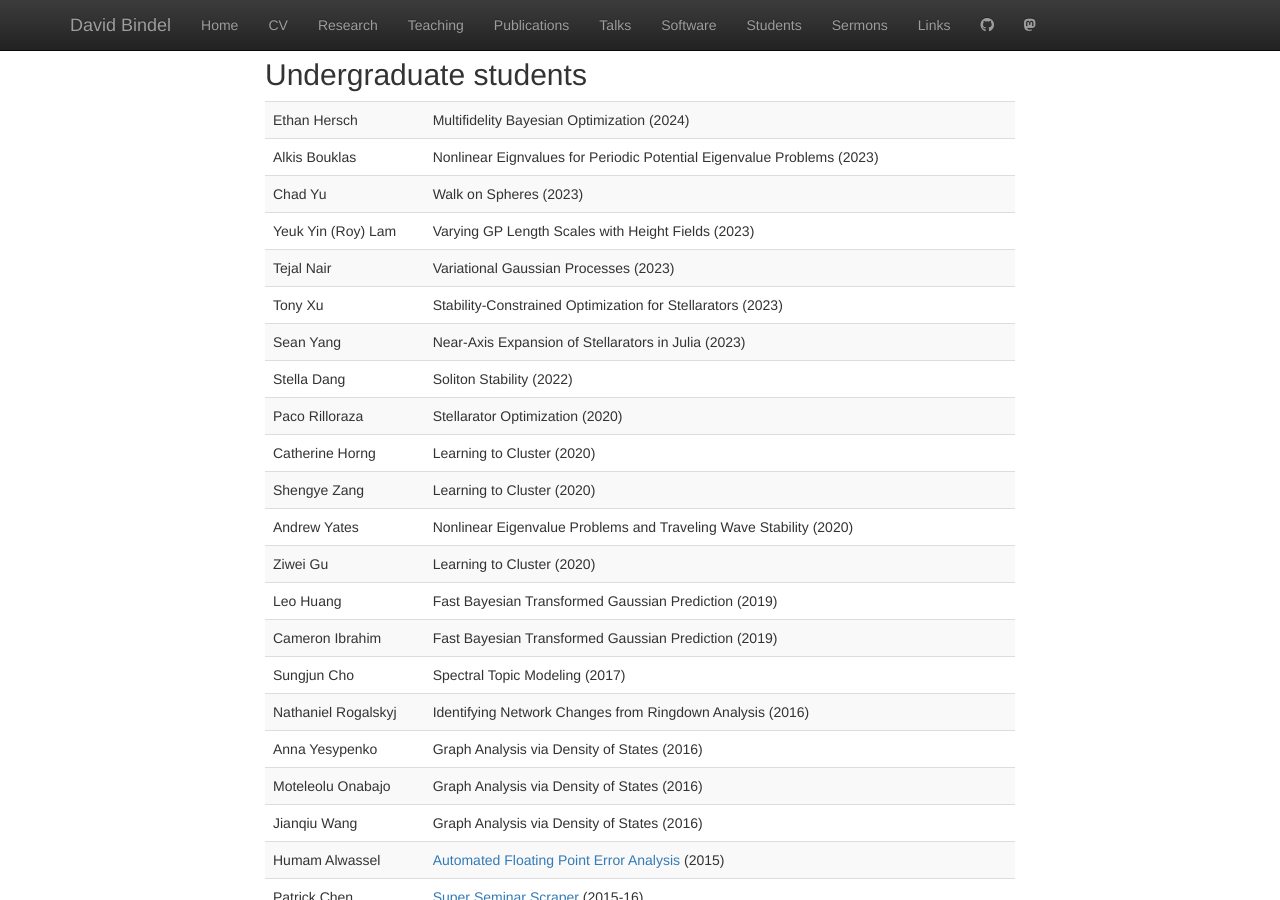
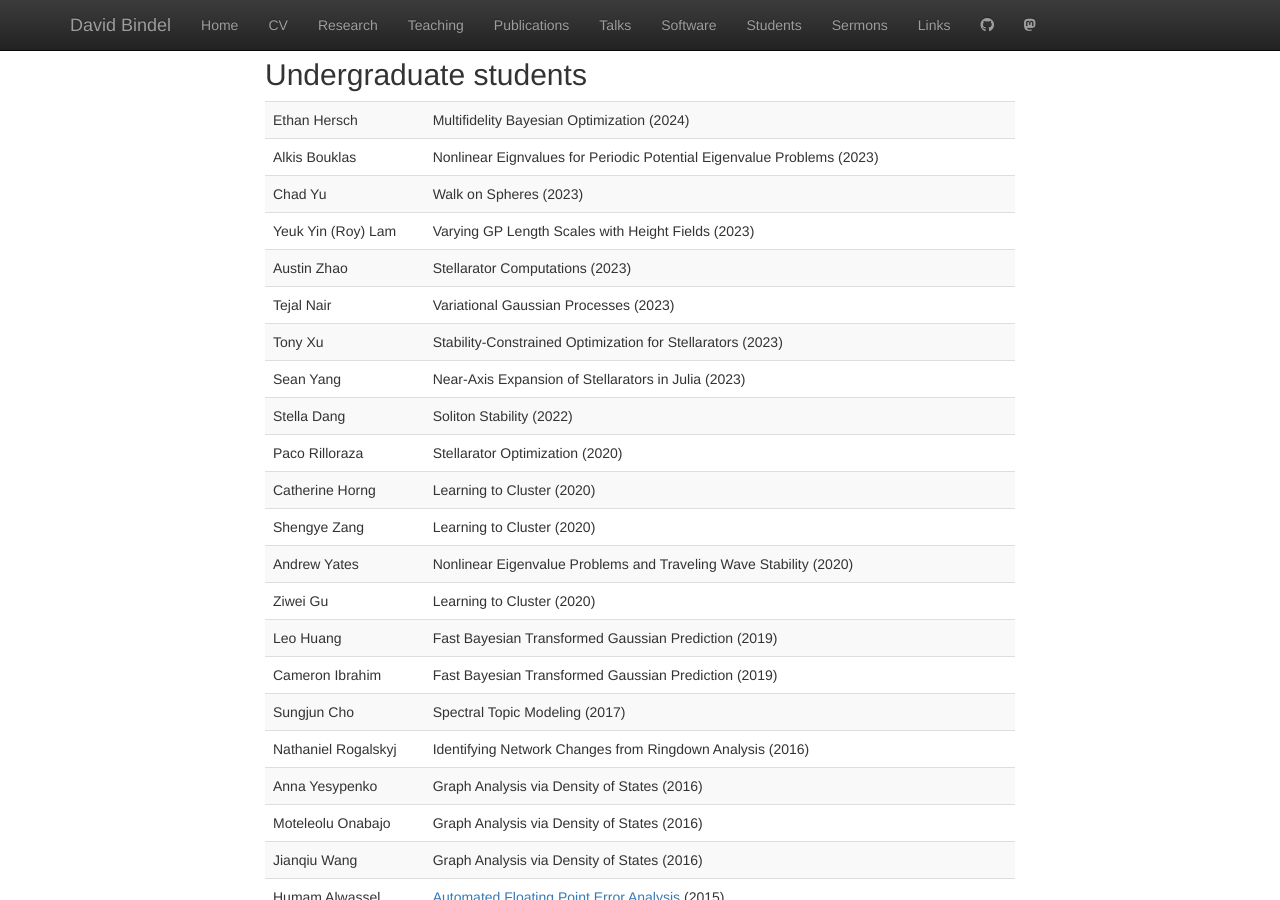
Before and after one commit to dbindel/cornell_web, a Jekyll site: the page built from students.html, in a window 1280 px wide and 900 px high, scrolled down 4444 px. Built offline with Jekyll 4.4.1, drawn with Linux system fonts in a browser that asks for light colours; nearby versions of some CDN libraries.

Commit message:
Add Austin Zhao to list (BURE).

```diff
--- a/_data/students.yml
+++ b/_data/students.yml
@@ -578,6 +578,13 @@ ugrad:
     current: true
     proj: Varying GP Length Scales with Height Fields
   -
+    first: Austin
+    last: Zhao
+    when: 2023
+    where: cornell
+    current: false
+    proj: Stellarator Computations
+  -
     first: Tejal
     last: Nair
     when: 2023
```
